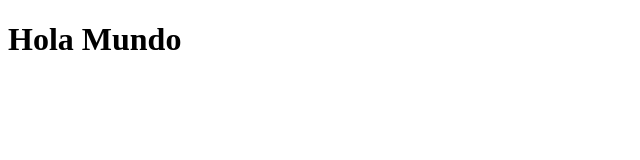
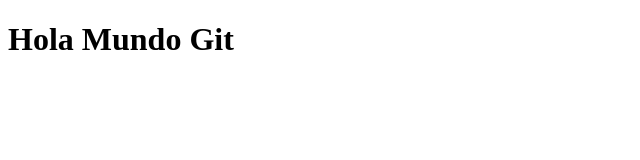
Before and after one commit to DanielDGe/git-github, a plain HTML site: page index.html in a window 1280 px wide. Shown: the full height of the page, 0-640 px from the left. Drawn offline with Linux system fonts and the light colour scheme.

Commit message:
ahora hola mundo git

```diff
--- a/index.html
+++ b/index.html
@@ -6,7 +6,7 @@
     <title>Document</title>
 </head>
 <body>
-    <h1>Hola Mundo</h1>
+    <h1>Hola Mundo Git</h1>
 </body>
 </body>
 </html>
```
